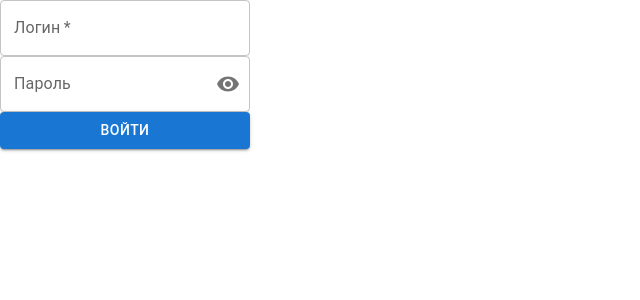
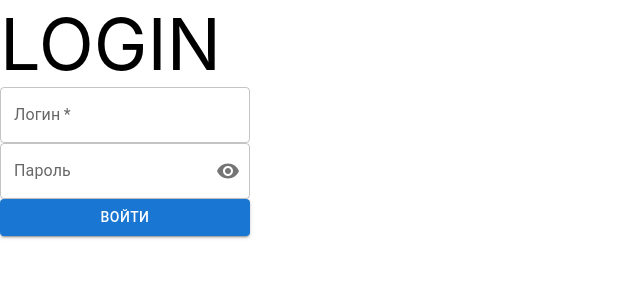
Before and after one commit to shumakooov/UMNPhotographers-admin, a React (Create React App) app: page /login in a window 1280 px wide. Shown: the top 300 px of the page, without its empty margins (0-640 px from the left). Built offline with nearby package versions, Linux system fonts and the light colour scheme.

Commit message:
login page

```diff
--- a/src/pages/loginPage/login-page.tsx
+++ b/src/pages/loginPage/login-page.tsx
@@ -41,6 +41,7 @@ export default function LoginPage({onLogin}: any) {
 
     return (
         <div className='wrapper_login'>
+            LOGIN
             <TextField
                 required
                 id="outlined-required"
```
